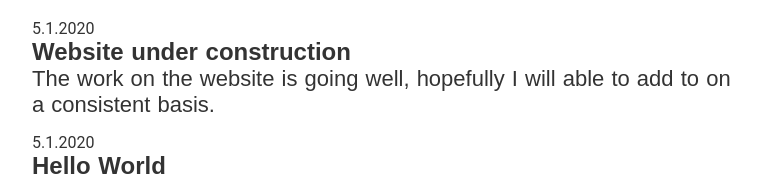
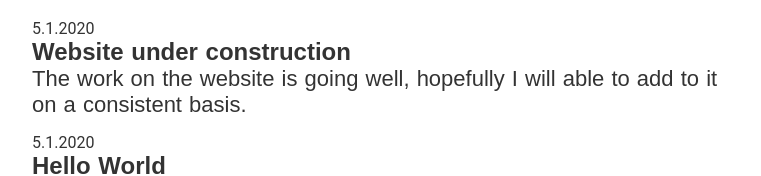
Before and after one commit to irenicuz/irenicuz.github.io, a Nuxt app: page /blog in a window 1280 px wide. Shown: the part 172-348 px from the top of the page, without its empty margins (158-919 px from the left). Built offline with nearby package versions, Linux system fonts and the light colour scheme.

Commit message:
Fix missing word in blog post.

```diff
--- a/pages/blog.vue
+++ b/pages/blog.vue
@@ -27,7 +27,7 @@ export default {
                 {
                     index: 2,
                     title: "Website under construction",
-                    content: "The work on the website is going well, hopefully I will able to add to on a consistent basis.",
+                    content: "The work on the website is going well, hopefully I will able to add to it on a consistent basis.",
                     date: "5.1.2020"
                 }
             ]
```
